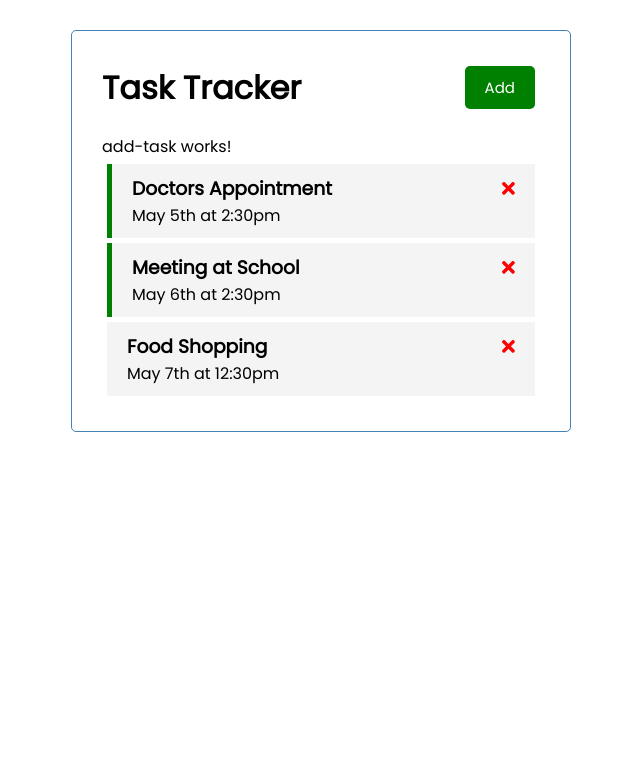
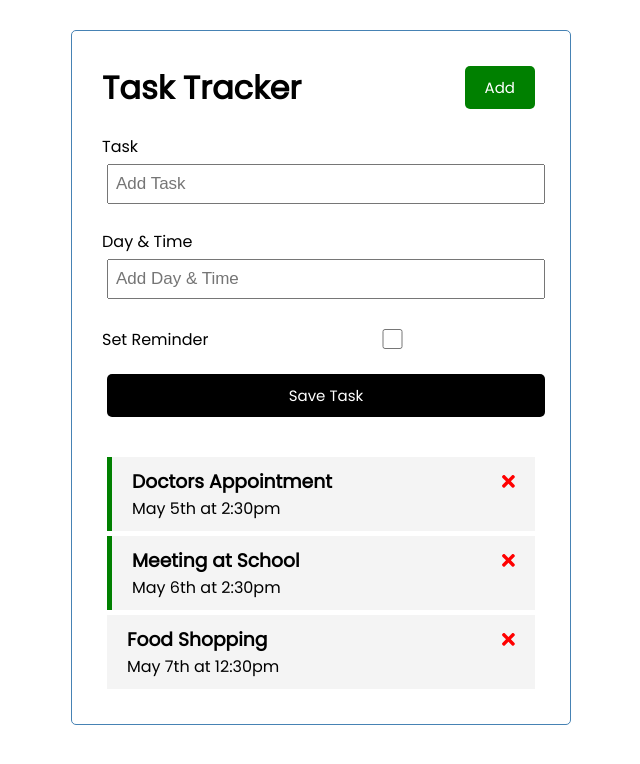
Before and after one commit to mgroholy/task-tracker-angular, an Angular app: page / in a window 1280 px wide. Shown: the top 764 px of the page, without its empty margins (319-959 px from the left). Built offline with nearby package versions, Linux system fonts and the light colour scheme; data requests are answered from the project's data file.

Commit message:
feat: create form in add-task component.

```diff
--- a/src/app/components/add-task/add-task.component.css
+++ b/src/app/components/add-task/add-task.component.css
@@ -0,0 +1,3 @@
+.add-form {
+  margin-bottom: 40px;
+}
--- a/src/app/components/add-task/add-task.component.html
+++ b/src/app/components/add-task/add-task.component.html
@@ -1 +1,15 @@
-<p>add-task works!</p>
+<form class="add-form">
+  <div class="form-control">
+    <label for="text">Task</label>
+    <input type="text" name="text" id="text" placeholder="Add Task" />
+  </div>
+  <div class="form-control">
+    <label for="day">Day & Time</label>
+    <input type="text" name="days" id="day" placeholder="Add Day & Time" />
+  </div>
+  <div class="form-control form-control-check">
+    <label for="reminder">Set Reminder</label>
+    <input type="checkbox" name="reminder" id="reminder" />
+  </div>
+  <input type="submit" value="Save Task" class="btn btn-block" />
+</form>
--- a/src/app/components/add-task/add-task.component.ts
+++ b/src/app/components/add-task/add-task.component.ts
@@ -3,13 +3,14 @@
 @Component({
   selector: 'app-add-task',
   templateUrl: './add-task.component.html',
-  styleUrls: ['./add-task.component.css']
+  styleUrls: ['./add-task.component.css'],
 })
 export class AddTaskComponent implements OnInit {
+  text: string = '';
+  day: string = '';
+  reminder: boolean = false;
 
-  constructor() { }
+  constructor() {}
 
-  ngOnInit(): void {
-  }
-
+  ngOnInit(): void {}
 }
```
